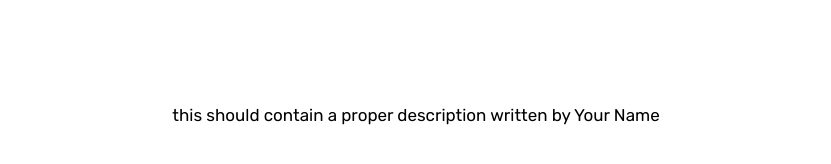
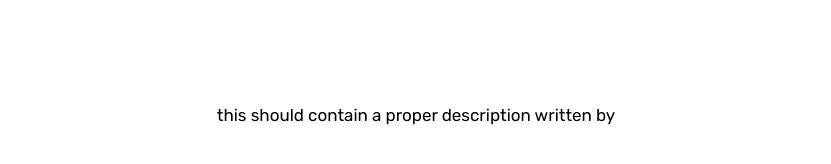
Before and after one commit to didemuysal/didemuysal.github.io, a Jekyll site: the page built from index.html, in a window 1280 px wide and 900 px high, scrolled down 3894 px. Shown: the part 707-871 px from the top of the window, without its empty margins (224-1055 px from the left). Built offline with Jekyll 4.4.1, drawn with Linux system fonts in a browser that asks for light colours; some web fonts are replaced; the list of posts is cut into pages by our own code; part of the change alters nothing that is shown.

```diff
--- a/_includes/main/footer.html
+++ b/_includes/main/footer.html
@@ -1,4 +1,4 @@
 <footer>
     <span>{{ site.blog.description }}</span>
-    <span>written by {{ site.author.fullname }}</span>
+    <span>written by {{ Didem Uysal }}</span>
 </footer>
```
